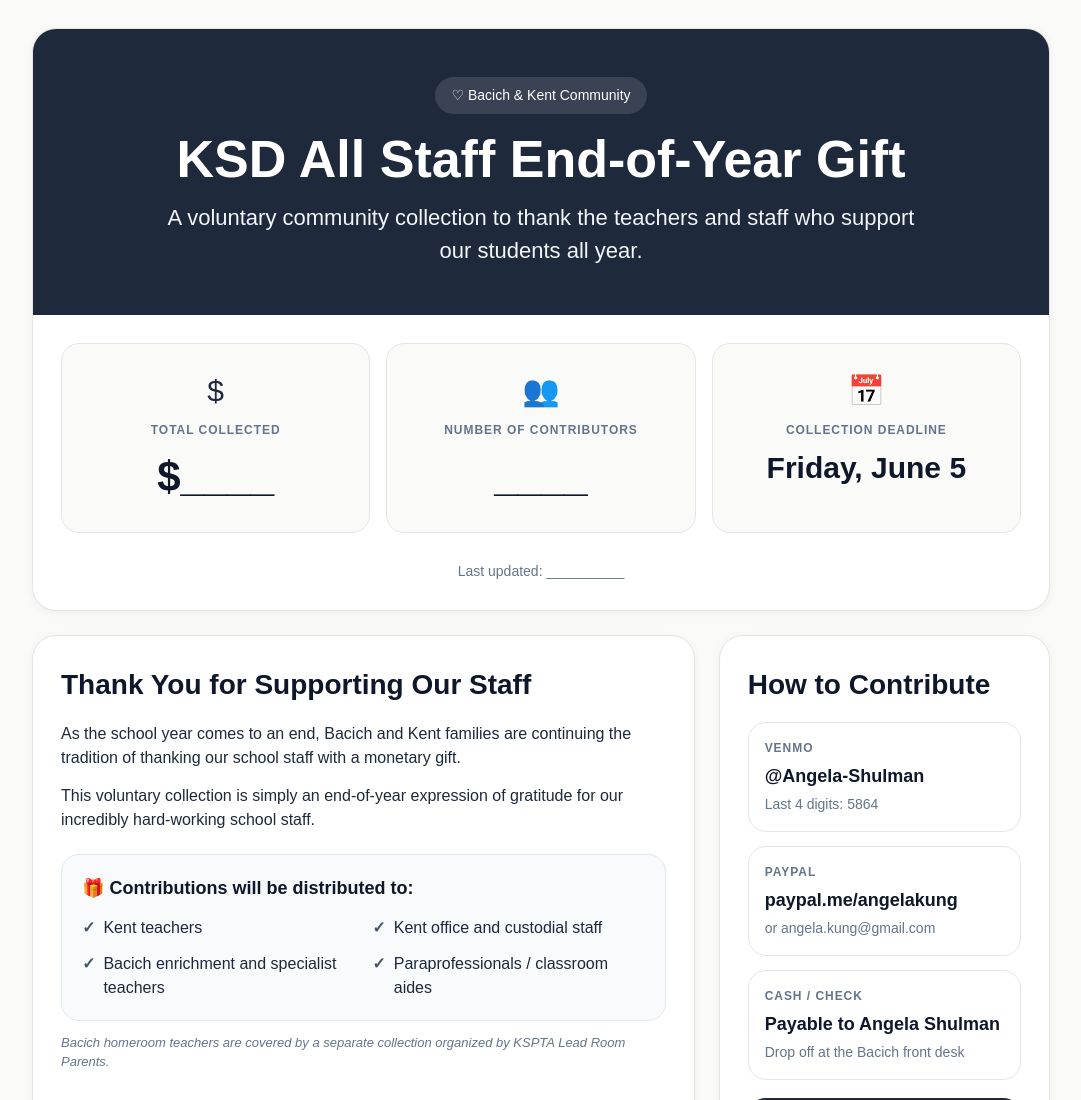
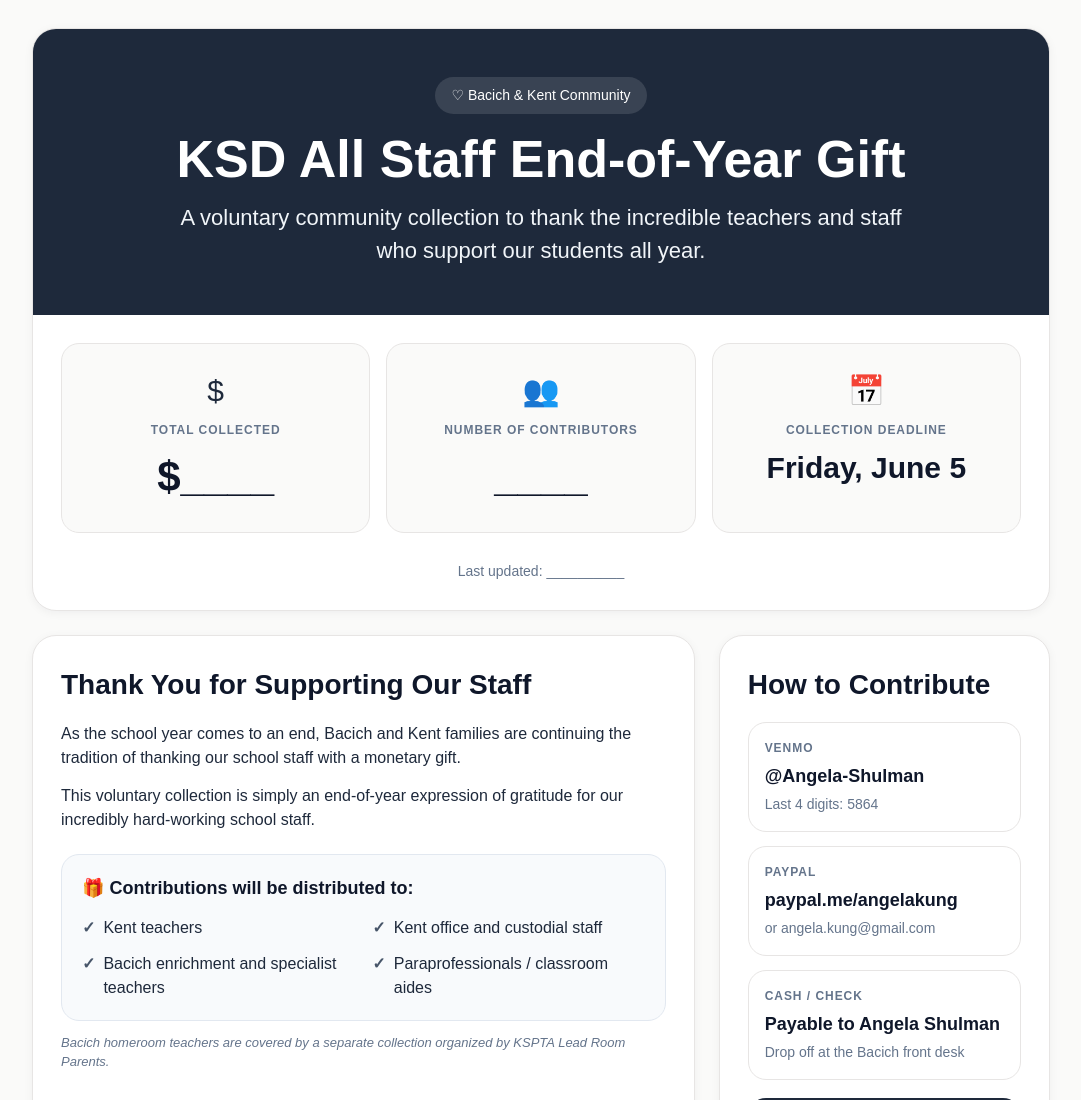
Before and after one commit to ksd-staff-gift/ksd-staff-gift.github.io, a plain HTML site: page index.html in a window 1280 px wide. Shown: the top 1100 px of the page, without its empty margins (99-1180 px from the left). Drawn offline with Linux system fonts and the light colour scheme; no server answers.

Commit message:
Update index.html

```diff
--- a/index.html
+++ b/index.html
@@ -283,7 +283,7 @@ p { margin: 0 0 14px; }
     <div class="hero">
       <div class="pill">♡ Bacich & Kent Community</div>
       <h1>KSD All Staff End-of-Year Gift</h1>
-      <p class="subtitle">A voluntary community collection to thank the teachers and staff who support our students all year.</p>
+      <p class="subtitle">A voluntary community collection to thank the incredible teachers and staff who support our students all year.</p>
     </div>
 
     <div class="progress-grid">
```
